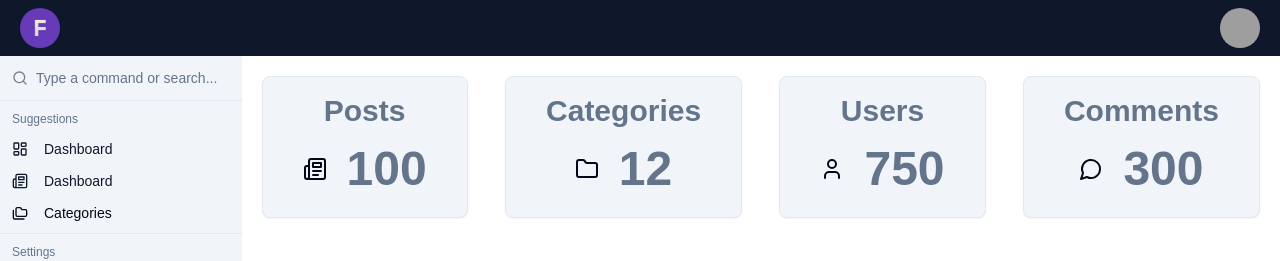
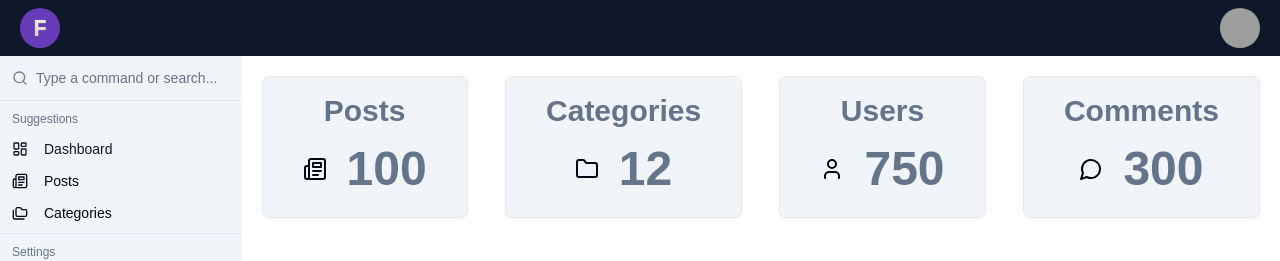
Before and after one commit to oakad96/shadcn-dashboard, a Next.js app: page / in a window 1280 px wide. Shown: the top 261 px of the page. Built offline with nearby package versions, Linux system fonts and the light colour scheme; grey boxes are pictures that could not be loaded.

Commit message:
category name fix

```diff
--- a/components/Sidebar.tsx
+++ b/components/Sidebar.tsx
@@ -32,7 +32,7 @@ const Sidebar = () => {
           </CommandItem>
           <CommandItem>
             <Newspaper className="w-4 h-4 mr-2" />
-            <Link href="/posts">Dashboard</Link>
+            <Link href="/posts">Posts</Link>
           </CommandItem>
           <CommandItem>
             <Folders className="w-4 h-4 mr-2" />
```
